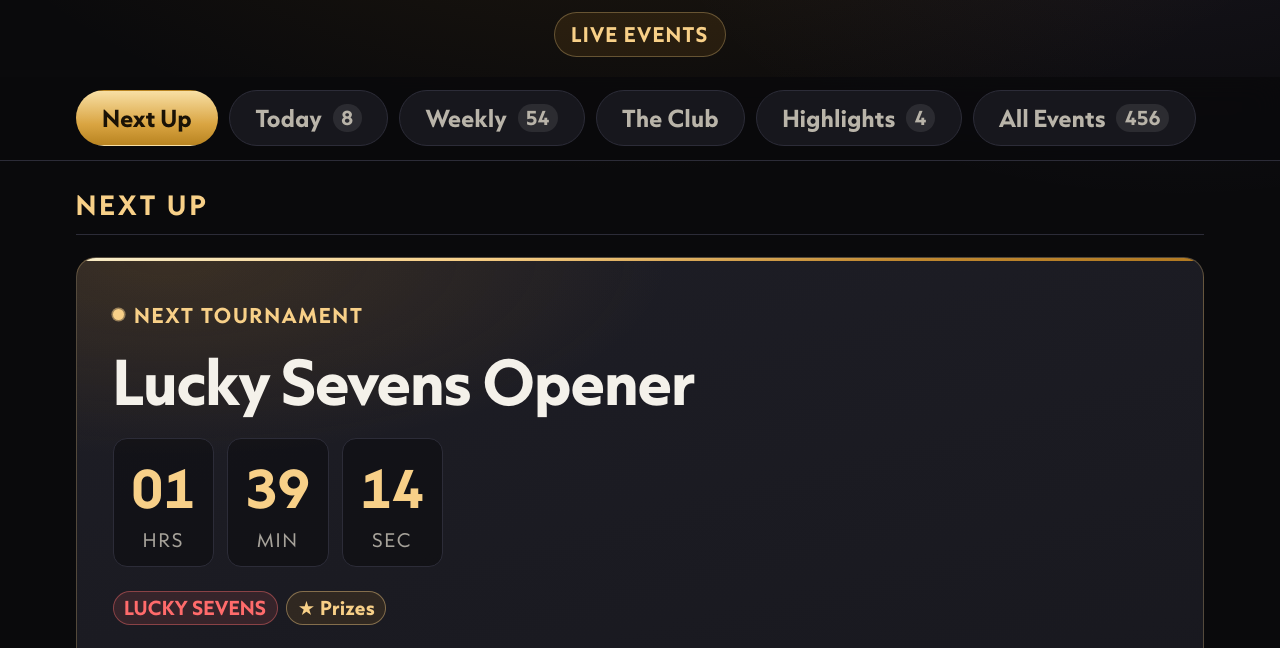
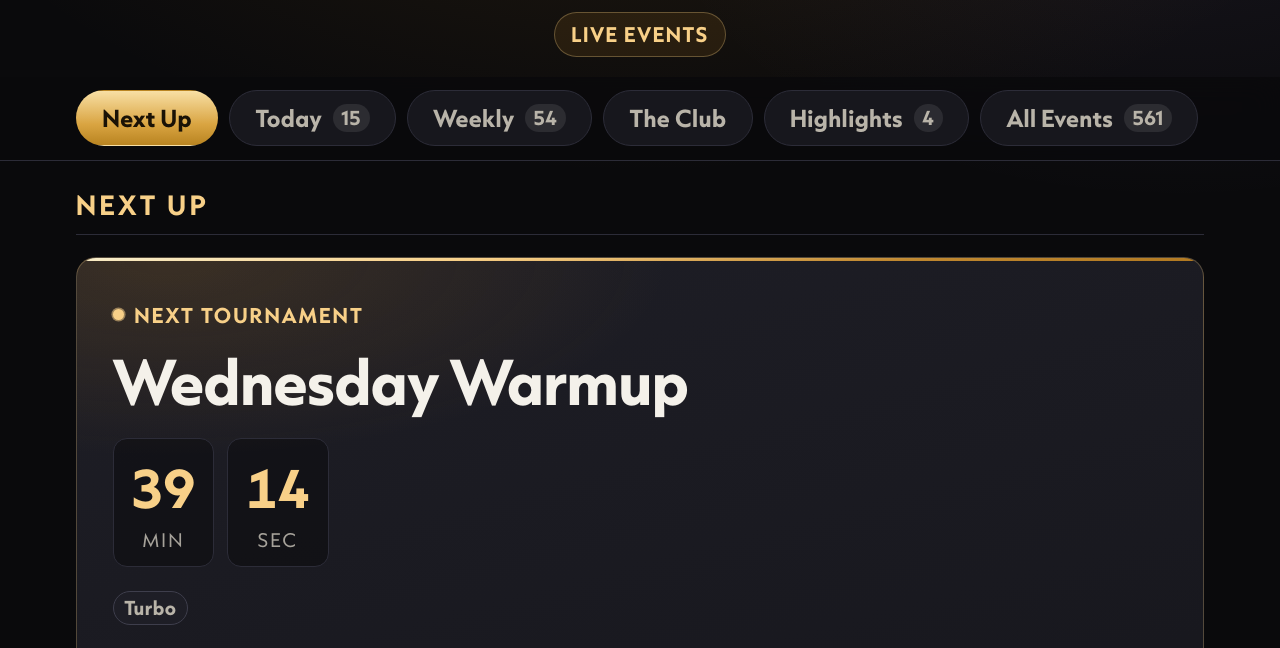
Before and after one commit to KoopidLuckyLogic/MTT-Scheduler, a plain HTML site: page index.html in a window 1280 px wide. Shown: the part 152-800 px from the top of the page. Drawn offline with Linux system fonts and the light colour scheme.

Commit message:
Lucky Sevens no longer cancels the regular MTT schedule
Lucky Sevens is a slot tournament series, but any date a SERIES has an
event on made every regular WEEKLY rule stand down, so Nov 4-18 had no
MTTs. Added an optional standsDown flag on SERIES (default true, so
existing behaviour is unchanged) and set standsDown:false on Lucky
Sevens, so the weekly ring runs on its days as normal. Documented in
the SERIES/OVERRIDES comments and the README.

Co-Authored-By: Claude Sonnet 5.5 <noreply@anthropic.com>

```diff
--- a/index.html
+++ b/index.html
@@ -832,6 +832,10 @@ const CLUB_SCHEDULE = [
  *   accent   "gold" | "orange" | "violet" | "teal" | "red"  (see theme tokens)
  *   start/end   "YYYY-MM-DD", used for the date range and live/upcoming state
  *   events   each needs an explicit `date`; other fields match WEEKLY
+ *   standsDown  optional; set false for a series that runs ALONGSIDE the
+ *            regular MTT schedule (e.g. a slot tournament series) instead
+ *            of replacing it. Default: the weekly ring stands down on any
+ *            day this series has an event.
  * ------------------------------------------------------------------------ */
 const SERIES = [
   {
@@ -854,6 +858,7 @@ const SERIES = [
   },
   {
     id:"lucky-sevens-2026", name:"Lucky Sevens Series", short:"LUCKY SEVENS", accent:"red",
+    standsDown:false,   // slot tournaments — the regular MTT schedule keeps running
     start:"2026-11-04", end:"2026-11-18",
     blurb:"A brand-new series, never seen before in Vegas Infinite. Every winner earns the Lucky Sevens Ring. " +
           "Play any highlight event (5M buy-in or more) to earn the Lucky Sevens Chain.",
@@ -1033,7 +1038,8 @@ const HIGHLIGHT_ANNOUNCEMENTS = [
  *
  * NOTE: you don't need a `cancelled` entry here for a highlight-series day —
  * every WEEKLY rule (other than the Nightly ones) already stands down
- * automatically on any date a SERIES has an event. OVERRIDES is only for
+ * automatically on any date a SERIES has an event (unless that series is
+ * marked `standsDown:false`). OVERRIDES is only for
  * exceptions on an otherwise-ordinary week, like the promo below.
  * ------------------------------------------------------------------------ */
 const OVERRIDES = [
@@ -1257,6 +1263,13 @@ function buildOccurrences(){
     ov.set(o.weeklyId + "|" + o.date, o);
   }
 
+  /* The specific calendar days a highlight event is actually running —
+     the usual weekly ring stands down on these (below), aside from the
+     Nightly rules, since the felts are given over to the series instead.
+     A series with `standsDown:false` (e.g. a slot tournament series that
+     runs alongside the regular MTTs) doesn't count. */
+  const highlightDates = new Set();
+
   /* Series events are always included, even beyond the weekly horizon.
      Built before the weekly ring below so we know which calendar days a
      highlight event is actually running on. */
@@ -1283,16 +1296,12 @@ function buildOccurrences(){
          it's scheduled as part of — the instant stays correct for sorting
          and countdowns; only which day-card it appears under changes. */
       const key = e.groupDate || e.date;
+      if (s.standsDown !== false) highlightDates.add(key);
       out.push(mkOcc(Object.assign({ category:"highlight" }, e), key,
         zonedToInstant(d.y, d.mo, d.d, t.h, t.mi, e.tz || null),
         { seriesId: s.id, seriesShort: s.short, seriesName: s.name, accent: s.accent }));
     }
   }
-  /* The specific calendar days a highlight event is actually running —
-     the usual weekly ring stands down on these (below), aside from the
-     Nightly rules, since the felts are given over to the series instead. */
-  const highlightDates = new Set(out.map(function(o){ return o.key; }));
-
   /* Weekly ring, expanded across the horizon. Start 7 days back — enough
      that the Weekly tab always has this whole calendar week's occurrences
      on hand (down to last Monday), even late in the week — so it can grey
```
Also changed, not shown: 1 other file.
